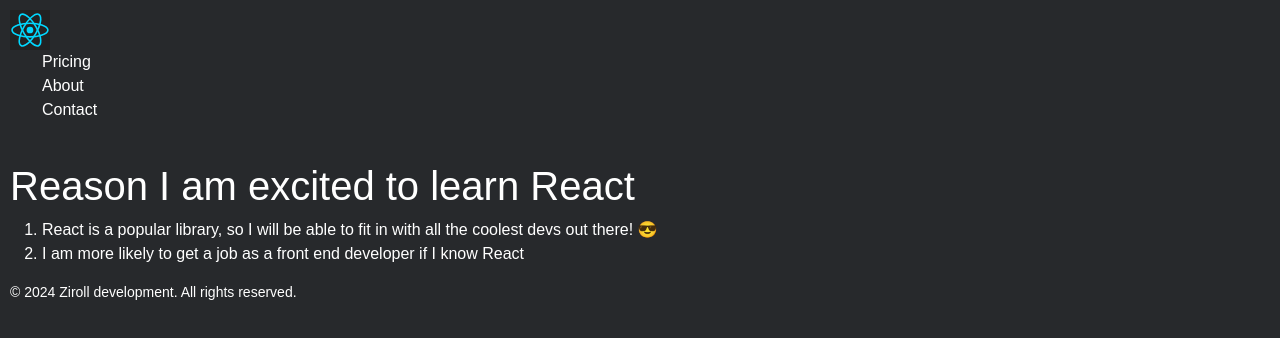
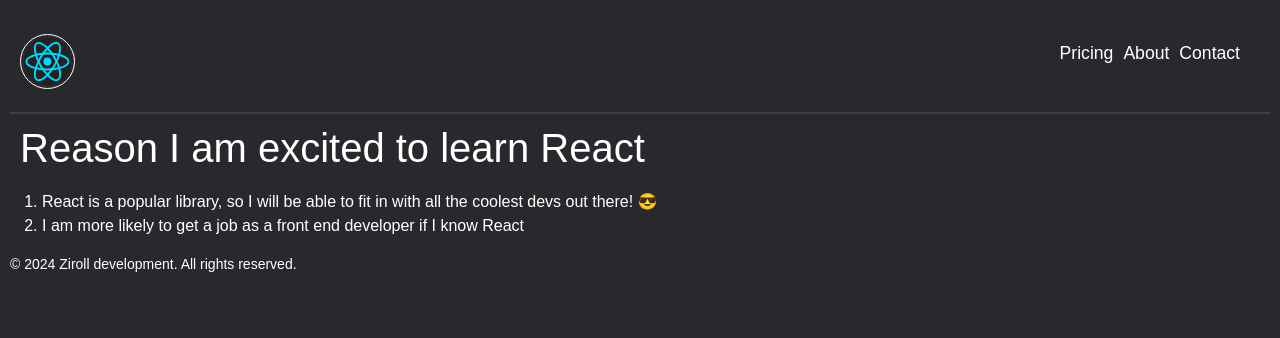
Before and after one commit to 0xYurii/Learn-React, a React (Vite) app: page / in a window 1280 px wide. Shown: the top 338 px of the page. Built offline with nearby package versions, Linux system fonts and the light colour scheme.

Commit message:
Refactor Header component to use CSS classes for styling and adjust image width

```diff
--- a/src/index.css
+++ b/src/index.css
@@ -14,9 +14,36 @@ body {
 
 h1 {
     margin-top: 40px;
+    border-top: 2px solid hsla(0, 1%, 35%, 0.5);
+    padding: 10px;
 }
 
 
+.header{
+  padding: 10px;
+  display: flex;
+  align-items: center;
+  justify-content: space-between;
+
+
+}
+
 .nav-list{
   list-style: none;
+  display: flex;
+  justify-content: flex-end;
+  padding: 20px;
+
 }
+.li{
+  margin-left: 10px;
+  font-size: 1.1rem;
+}
+
+
+.img{
+  padding: 3px;
+  width: 55px;
+  border-radius: 50%;
+  border: 1px solid white;
+}
--- a/src/index.jsx
+++ b/src/index.jsx
@@ -1,27 +1,23 @@
 import { createRoot } from "react-dom/client"
 const root = createRoot(document.getElementById("root"))
-
 
 
 /**
  * Challenge:
  *
- * Using flexbox, line up the `li`s horizontally and put them inline
- * with the React logo.
- *
- * NOTE: for practice's sake, don't select any
- * elements, but use classes for all styling.
+ * Move the `width` style off the JSX and into CSS with a dedicated
+ * className on the img element, and change the width to 55px instead
  */
 
 function Header() {
     return (
-        <header>
-            <img src="src/react-1.svg" width="40" alt="React logo" />
+        <header className="header">
+            <img src="src/react-1.svg"  alt="React logo" className="img" />
             <nav>
                 <ul className="nav-list">
-                    <li>Pricing</li>
-                    <li>About</li>
-                    <li>Contact</li>
+                    <li className="li">Pricing</li>
+                    <li className="li">About</li>
+                    <li className="li">Contact</li>
                 </ul>
             </nav>
         </header>
@@ -31,7 +27,7 @@ function Header() {
 function MainContent() {
     return (
         <main>
-            <h1>Reason I am excited to learn React</h1>
+            <h1 className="h1">Reason I am excited to learn React</h1>
             <ol>
                 <li>React is a popular library, so I will be able to fit in with all the coolest devs out there! 😎</li>
                 <li>I am more likely to get a job as a front end developer if I know React</li>
@@ -129,3 +125,14 @@ Part 2:
  * - Add a `nav` > `ul` > `li` (x3). The 3 items should say:
  *   "Pricing", "About", and "Contact"
  */
+
+
+/**
+ * Challenge:
+ *
+ * Using flexbox, line up the `li`s horizontally and put them inline
+ * with the React logo.
+ *
+ * NOTE: for practice's sake, don't select any
+ * elements, but use classes for all styling.
+ */
```
